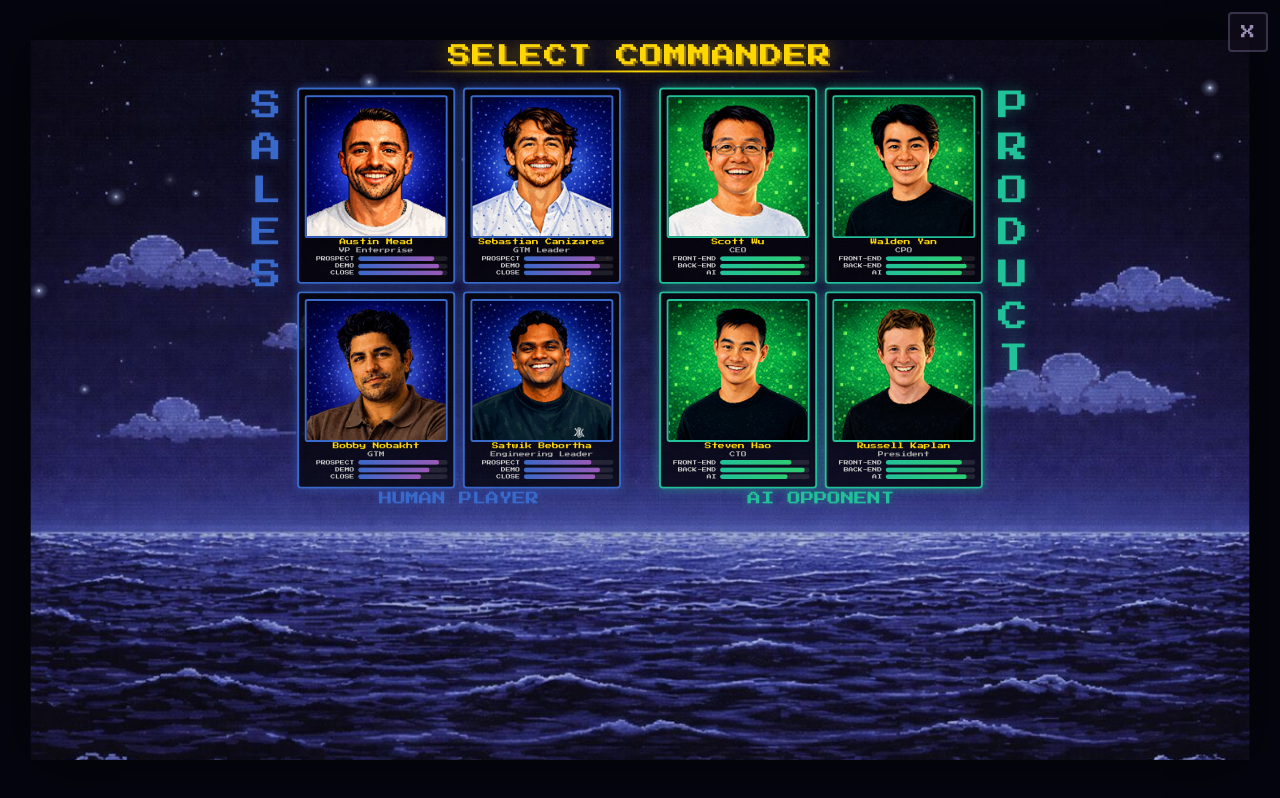
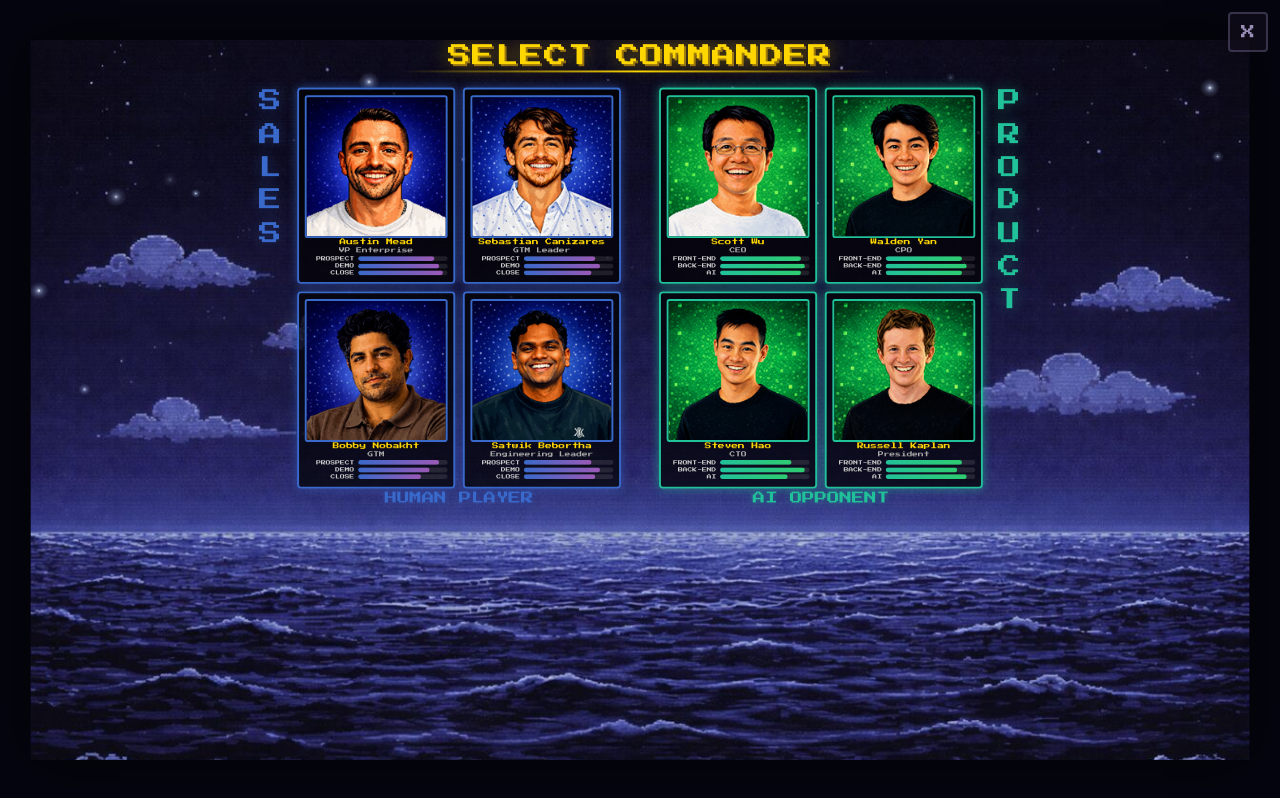
Before and after one commit to markoprice/battleship-arcade, a React (Vite) app: page / in a window 1280 px wide. Both pictures are taken after a click on the button "PRESS START". Built offline with nearby package versions, Linux system fonts and the light colour scheme.

Commit message:
fix: replace all clamp() with fixed px values in SelectCommander and CommanderSelected
Co-Authored-By: mark.o.price@gmail.com <mark.o.price@gmail.com>

```diff
--- a/src/components/CommanderSelected.tsx
+++ b/src/components/CommanderSelected.tsx
@@ -170,7 +170,7 @@ export default function CommanderSelected({ player, ai, onStart }: Props) {
               style={{
                 fontFamily: '"Press Start 2P", cursive',
                 color: '#FFD700',
-                fontSize: 'clamp(36px, 6vw, 72px)',
+                fontSize: '56px',
                 textShadow: '0 0 30px rgba(255, 215, 0, 0.8), 0 0 60px rgba(255, 215, 0, 0.4)',
               }}
               animate={{
@@ -201,7 +201,7 @@ export default function CommanderSelected({ player, ai, onStart }: Props) {
             style={{
               fontFamily: '"Press Start 2P", cursive',
               color: '#FFD700',
-              fontSize: 'clamp(11px, 1.75vw, 20px)',
+              fontSize: '16px',
               textShadow: '0 0 20px rgba(255, 215, 0, 0.6), 0 0 40px rgba(255, 215, 0, 0.3)',
             }}
           >
@@ -209,7 +209,7 @@ export default function CommanderSelected({ player, ai, onStart }: Props) {
           </div>
           <div
             className="h-1.5 rounded-full overflow-hidden"
-            style={{ background: 'rgba(255, 255, 255, 0.1)', width: 'clamp(200px, 30vw, 400px)' }}
+            style={{ background: 'rgba(255, 255, 255, 0.1)', width: '320px' }}
           >
             <motion.div
               className="h-full rounded-full"
--- a/src/components/SelectCommander.tsx
+++ b/src/components/SelectCommander.tsx
@@ -122,7 +122,7 @@ export default function SelectCommander({ onSelect }: Props) {
           style={{
             fontFamily: '"Press Start 2P", cursive',
             color,
-            fontSize: 'clamp(18px, 2.5vw, 32px)',
+            fontSize: '24px',
             textShadow: `0 0 15px ${color}66`,
             lineHeight: 1.2,
           }}
@@ -237,7 +237,7 @@ export default function SelectCommander({ onSelect }: Props) {
               style={{
                 fontFamily: '"Press Start 2P", cursive',
                 color: '#3969CA',
-                fontSize: 'clamp(10px, 1.2vw, 14px)',
+                fontSize: '13px',
                 textShadow: '0 0 8px rgba(57, 105, 202, 0.5)',
               }}
             >
@@ -326,7 +326,7 @@ export default function SelectCommander({ onSelect }: Props) {
               style={{
                 fontFamily: '"Press Start 2P", cursive',
                 color: '#21C19A',
-                fontSize: 'clamp(10px, 1.2vw, 14px)',
+                fontSize: '13px',
                 textShadow: '0 0 8px rgba(33, 193, 154, 0.5)',
               }}
             >
@@ -354,7 +354,7 @@ export default function SelectCommander({ onSelect }: Props) {
                 style={{
                   fontFamily: '"Press Start 2P", cursive',
                   color: '#FFD700',
-                  fontSize: 'clamp(12px, 1.5vw, 18px)',
+                  fontSize: '16px',
                   padding: '20px 48px',
                   backgroundColor: 'rgba(0, 0, 0, 0.6)',
                   border: '3px solid #FFD700',
```
